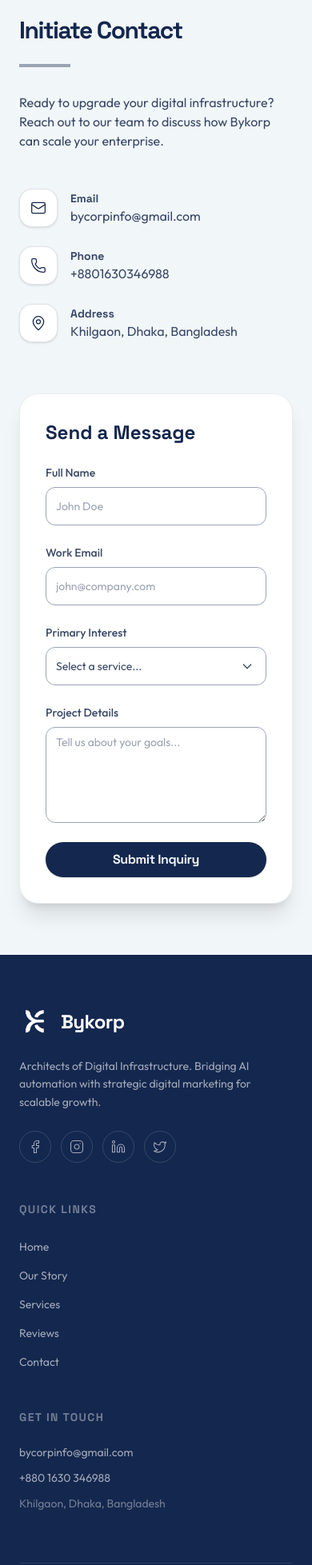
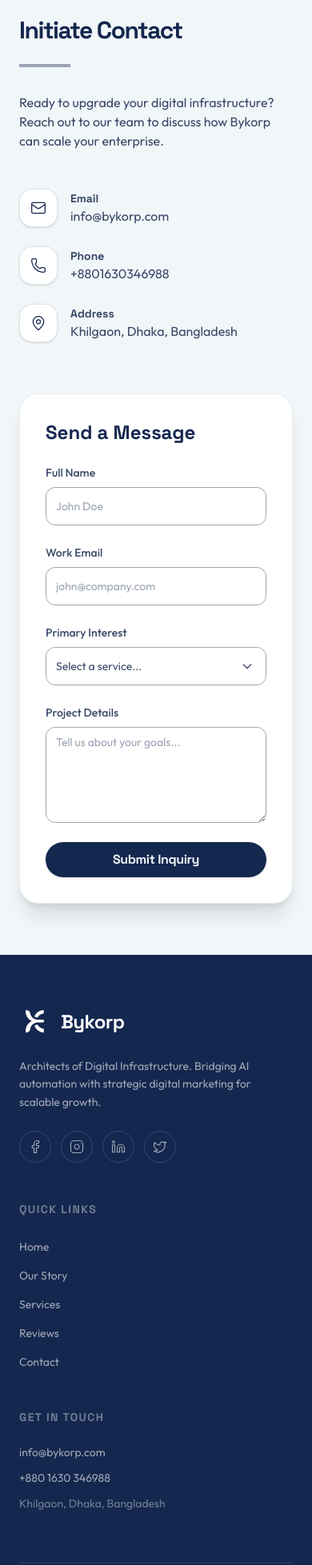
Before and after one commit to arif12islam/bykorp, a Next.js app: page / in a window 390 px wide. Shown: the part 7852-9809 px from the top of the page at 80% size. Built offline with nearby package versions, Linux system fonts and the light colour scheme.

Commit message:
fix: revert display email to info@bykorp.com, form sends to bykorp.digital@gmail.com, phone links to WhatsApp

```diff
--- a/src/components/Footer.tsx
+++ b/src/components/Footer.tsx
@@ -91,12 +91,12 @@ export function Footer() {
                         </h3>
                         <ul className="space-y-3 text-sm text-white/60">
                             <li>
-                                <Link href="mailto:bycorpinfo@gmail.com" className="hover:text-white transition-colors duration-300">
-                                    bycorpinfo@gmail.com
+                                <Link href="mailto:info@bykorp.com" className="hover:text-white transition-colors duration-300">
+                                    info@bykorp.com
                                 </Link>
                             </li>
                             <li>
-                                <Link href="tel:+8801630346988" className="hover:text-white transition-colors duration-300">
+                                <Link href="https://wa.me/8801630346988" target="_blank" rel="noopener noreferrer" className="hover:text-white transition-colors duration-300">
                                     +880 1630 346988
                                 </Link>
                             </li>
--- a/src/components/sections/Contact.tsx
+++ b/src/components/sections/Contact.tsx
@@ -40,7 +40,7 @@ export function Contact() {
         const body = encodeURIComponent(
             `Name: ${data.name}\nEmail: ${data.email}\nService: ${data.service}\n\nMessage:\n${data.message}`
         )
-        window.open(`mailto:bycorpinfo@gmail.com?subject=${subject}&body=${body}`, '_self')
+        window.open(`mailto:bykorp.digital@gmail.com?subject=${subject}&body=${body}`, '_self')
 
         setIsSubmitting(false)
         setIsSuccess(true)
@@ -69,8 +69,8 @@ export function Contact() {
                                 </div>
                                 <div>
                                     <p className="font-montserrat font-bold text-sm">Email</p>
-                                    <a href="mailto:bycorpinfo@gmail.com" className="hover:text-brand-primary transition-colors">
-                                        bycorpinfo@gmail.com
+                                    <a href="mailto:info@bykorp.com" className="hover:text-brand-primary transition-colors">
+                                        info@bykorp.com
                                     </a>
                                 </div>
                             </div>
@@ -81,7 +81,7 @@ export function Contact() {
                                 </div>
                                 <div>
                                     <p className="font-montserrat font-bold text-sm">Phone</p>
-                                    <a href="tel:+8801630346988" className="hover:text-brand-primary transition-colors">
+                                    <a href="https://wa.me/8801630346988" target="_blank" rel="noopener noreferrer" className="hover:text-brand-primary transition-colors">
                                         +8801630346988
                                     </a>
                                 </div>
```
